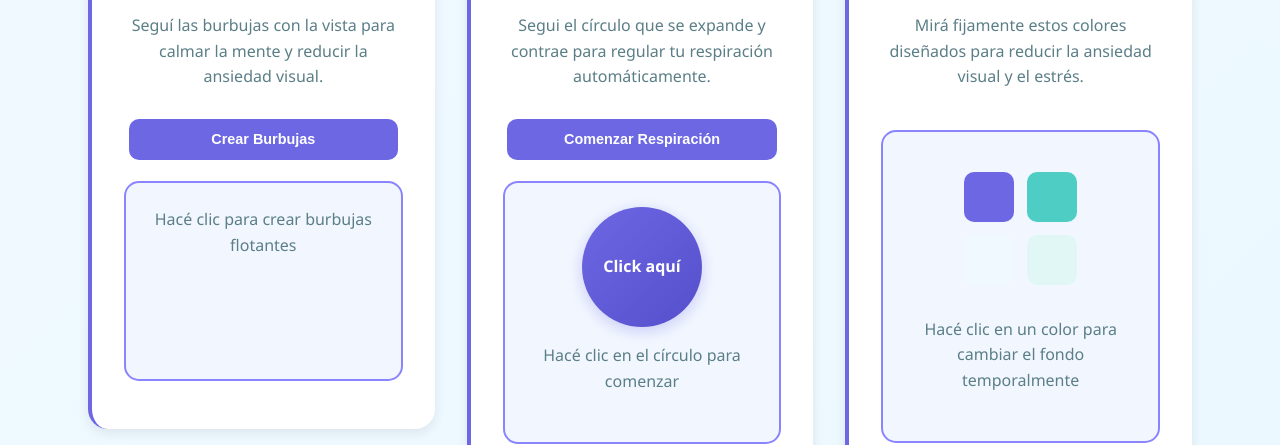
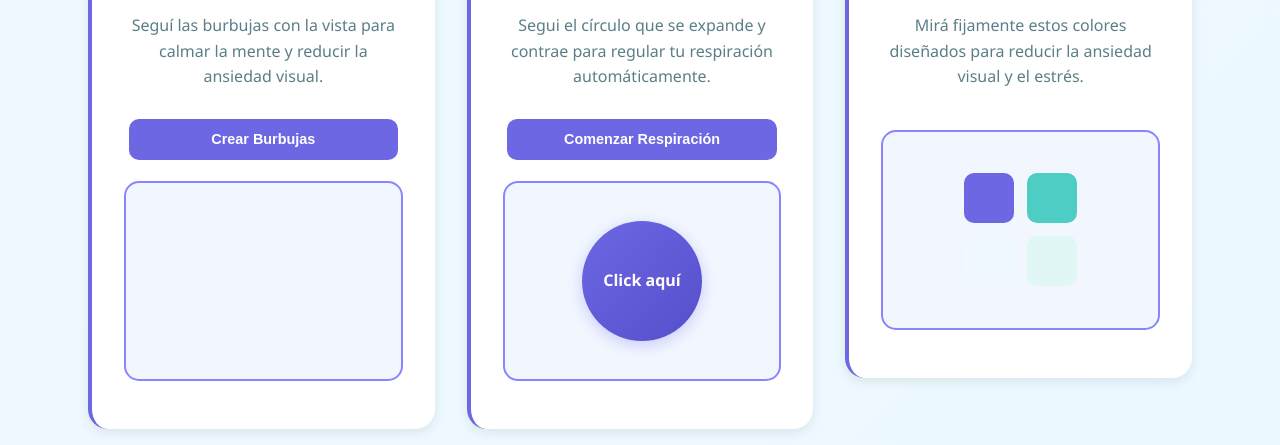
Before and after one commit to Viktoriya-koy/kodyan-care, a plain HTML site: page sensorial.html in a window 1280 px wide. Shown: the part 507-952 px from the top of the page. Drawn offline with Linux system fonts and the light colour scheme.

Commit message:
Update sensorial.html

```diff
--- a/sensorial.html
+++ b/sensorial.html
@@ -341,7 +341,6 @@
                             <p>Seguí las burbujas con la vista para calmar la mente y reducir la ansiedad visual.</p>
                             <button class="btn-sensorial" onclick="crearBurbujas()">Crear Burbujas</button>
                             <div class="area-interactiva" id="area-burbujas" style="min-height: 200px; position: relative;">
-                                <p>Hacé clic para crear burbujas flotantes</p>
                             </div>
                         </div>
 
@@ -355,7 +354,6 @@
                                 <div class="respirar-circulo" id="circulo-respirar" onclick="toggleRespiracion()">
                                     Click aquí
                                 </div>
-                                <p>Hacé clic en el círculo para comenzar</p>
                             </div>
                         </div>
 
@@ -371,7 +369,6 @@
                                     <div class="color-option" style="background: #F0F9FF;" onclick="cambiarFondo('#F0F9FF')"></div>
                                     <div class="color-option" style="background: #E0F7F5;" onclick="cambiarFondo('#E0F7F5')"></div>
                                 </div>
-                                <p>Hacé clic en un color para cambiar el fondo temporalmente</p>
                             </div>
                         </div>
                     </div>
@@ -440,7 +437,6 @@
                             <button class="btn-sensorial" onclick="iniciarTeatroSombras()">Observar Sombras</button>
                             <div class="area-interactiva">
                                 <div class="teatro-sombras" id="teatro-sombras">
-                                    <p>Hacé clic en el botón para comenzar</p>
                                 </div>
                             </div>
                         </div>
@@ -453,7 +449,6 @@
                             <button class="btn-sensorial" onclick="iniciarNubeParticulas()">Observar Partículas</button>
                             <div class="area-interactiva">
                                 <div class="nube-particulas" id="nube-particulas">
-                                    <p>Hacé clic en el botón para comenzar</p>
                                 </div>
                             </div>
                         </div>
```
